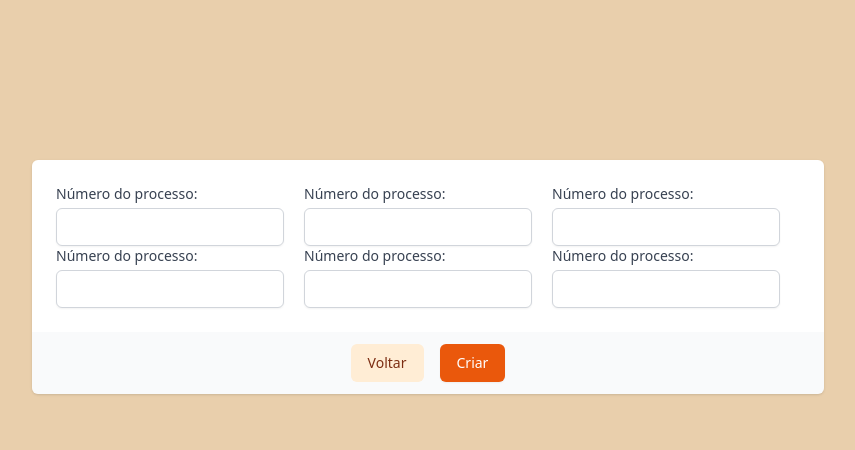
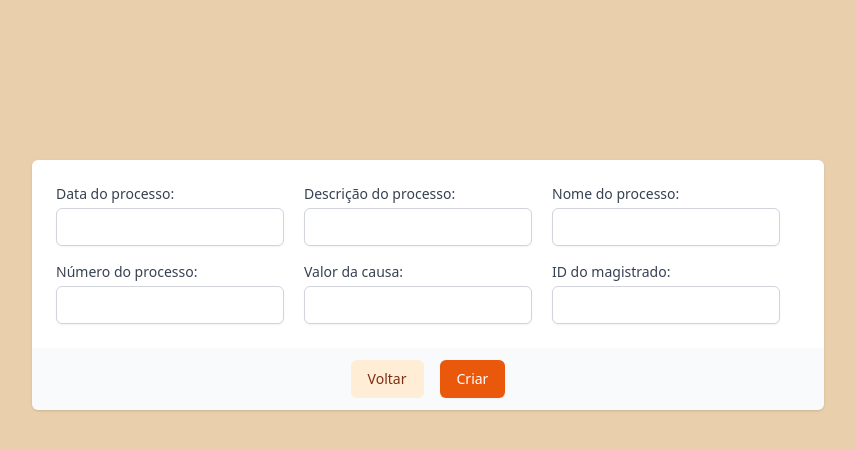
Before and after one commit to balbboa/front-minipje, a Next.js app: page /novo in a window 1280 px wide. Shown: the top 450 px of the page, without its empty margins (212-1067 px from the left). Built offline with nearby package versions, Linux system fonts and the light colour scheme.

Commit message:
Feat: Crud create done

```diff
--- a/src/pages/novo.tsx
+++ b/src/pages/novo.tsx
@@ -4,22 +4,11 @@ import { useState } from 'react'
 
 export default function NovoProcesso() {
 
-  const [isOpen, setIsOpen] = useState<any>(false)
   const [processo, SetProcesso] = useState<any>()
-  const [processoDel, SetProcessoDel] = useState<any>()
 
-
-  function closeModal() {
-    setIsOpen(false)
-  }
-
-  function openModal() {
-    setIsOpen(true)
-  }
-
-  const addProcesso = async (id: number) => {
+  const addProcesso = async (obj) => {
     try {
-    const res = await axios.post('https://pacific-shelf-02670.herokuapp.com/processo/'+id)
+    const res = await axios.post('https://pacific-shelf-02670.herokuapp.com/processo/', obj)
     SetProcesso(res.data)
     console.log(processo)
     }
@@ -30,9 +19,16 @@ export default function NovoProcesso() {
 
   const handleSubmit = async (e) => {
     e.preventDefault();
-    const id = e.target.elements.numero.value;
-
-    await addProcesso(id)
+    const obj = {
+      date : e.target.elements.date.value,
+      description : e.target.elements.description.value,
+      name : e.target.elements.name.value,
+      numero : e.target.elements.numero.value,
+      valorCausa : e.target.elements.valorCausa.value,
+      magistradoID : e.target.elements.magistradoID.value,
+    }
+    console.log(obj)
+    await addProcesso(obj)
   }
 
   return (
@@ -42,6 +38,42 @@ export default function NovoProcesso() {
               <div className="shadow overflow-hidden sm:rounded-md">
                 <div className="px-4 py-5 bg-white sm:p-6">
                   <div className="flex flex-row align-middle">
+                    <div className="mr-5">
+                      <label htmlFor="first-name" className="block text-sm font-medium text-gray-700">
+                        Data do processo:
+                      </label>
+                      <input
+                        type="text"
+                        name="date"
+                        id="date"
+                        className="mt-1 focus:ring-orange-500 focus:border-orange-500 block w-full shadow-sm sm:text-sm border-gray-300 rounded-md"
+                      />
+                    </div>
+                    <div className="mr-5">
+                      <label htmlFor="first-name" className="block text-sm font-medium text-gray-700">
+                        Descrição do processo:
+                      </label>
+                      <input
+                        type="text"
+                        name="description"
+                        id="description"
+                        className="mt-1 focus:ring-orange-500 focus:border-orange-500 block w-full shadow-sm sm:text-sm border-gray-300 rounded-md"
+                      />
+                    </div>
+                    <div className="mr-5">
+                      <label htmlFor="first-name" className="block text-sm font-medium text-gray-700">
+                        Nome do processo:
+                      </label>
+                      <input
+                        type="text"
+                        name="name"
+                        id="name"
+                        className="mt-1 focus:ring-orange-500 focus:border-orange-500 block w-full shadow-sm sm:text-sm border-gray-300 rounded-md"
+                      />
+                    </div>
+                  </div>
+
+                  <div className="flex flex-row align-middle mt-4">
                     <div className="mr-5">
                       <label htmlFor="first-name" className="block text-sm font-medium text-gray-700">
                         Número do processo:
@@ -55,59 +87,23 @@ export default function NovoProcesso() {
                     </div>
                     <div className="mr-5">
                       <label htmlFor="first-name" className="block text-sm font-medium text-gray-700">
-                        Número do processo:
+                        Valor da causa:
                       </label>
                       <input
                         type="text"
-                        name="numero"
-                        id="numero"
+                        name="valorCausa"
+                        id="valorCausa"
                         className="mt-1 focus:ring-orange-500 focus:border-orange-500 block w-full shadow-sm sm:text-sm border-gray-300 rounded-md"
                       />
                     </div>
                     <div className="mr-5">
                       <label htmlFor="first-name" className="block text-sm font-medium text-gray-700">
-                        Número do processo:
+                        ID do magistrado:
                       </label>
                       <input
                         type="text"
-                        name="numero"
-                        id="numero"
-                        className="mt-1 focus:ring-orange-500 focus:border-orange-500 block w-full shadow-sm sm:text-sm border-gray-300 rounded-md"
-                      />
-                    </div>
-                  </div>
-
-                  <div className="flex flex-row align-middle">
-                    <div className="mr-5">
-                      <label htmlFor="first-name" className="block text-sm font-medium text-gray-700">
-                        Número do processo:
-                      </label>
-                      <input
-                        type="text"
-                        name="numero"
-                        id="numero"
-                        className="mt-1 focus:ring-orange-500 focus:border-orange-500 block w-full shadow-sm sm:text-sm border-gray-300 rounded-md"
-                      />
-                    </div>
-                    <div className="mr-5">
-                      <label htmlFor="first-name" className="block text-sm font-medium text-gray-700">
-                        Número do processo:
-                      </label>
-                      <input
-                        type="text"
-                        name="numero"
-                        id="numero"
-                        className="mt-1 focus:ring-orange-500 focus:border-orange-500 block w-full shadow-sm sm:text-sm border-gray-300 rounded-md"
-                      />
-                    </div>
-                    <div className="mr-5">
-                      <label htmlFor="first-name" className="block text-sm font-medium text-gray-700">
-                        Número do processo:
-                      </label>
-                      <input
-                        type="text"
-                        name="numero"
-                        id="numero"
+                        name="magistradoID"
+                        id="magistradoID"
                         className="mt-1 focus:ring-orange-500 focus:border-orange-500 block w-full shadow-sm sm:text-sm border-gray-300 rounded-md"
                       />
                     </div>
```
